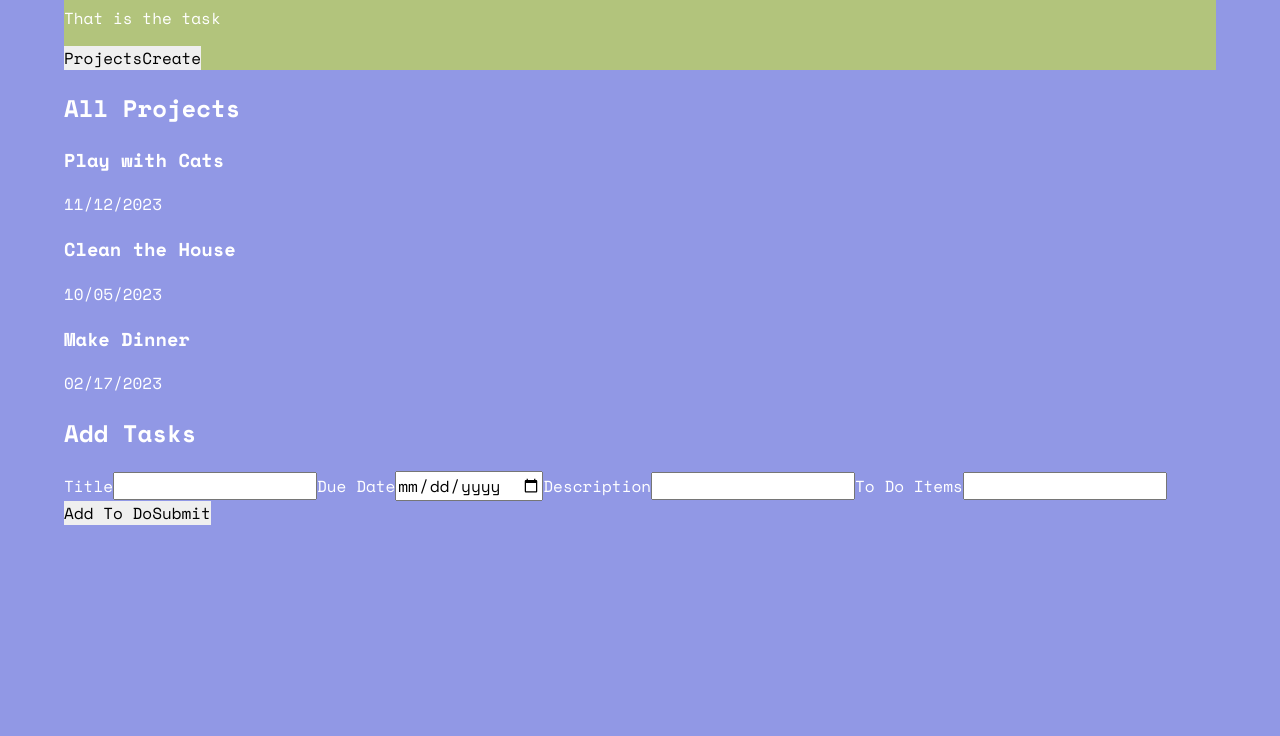
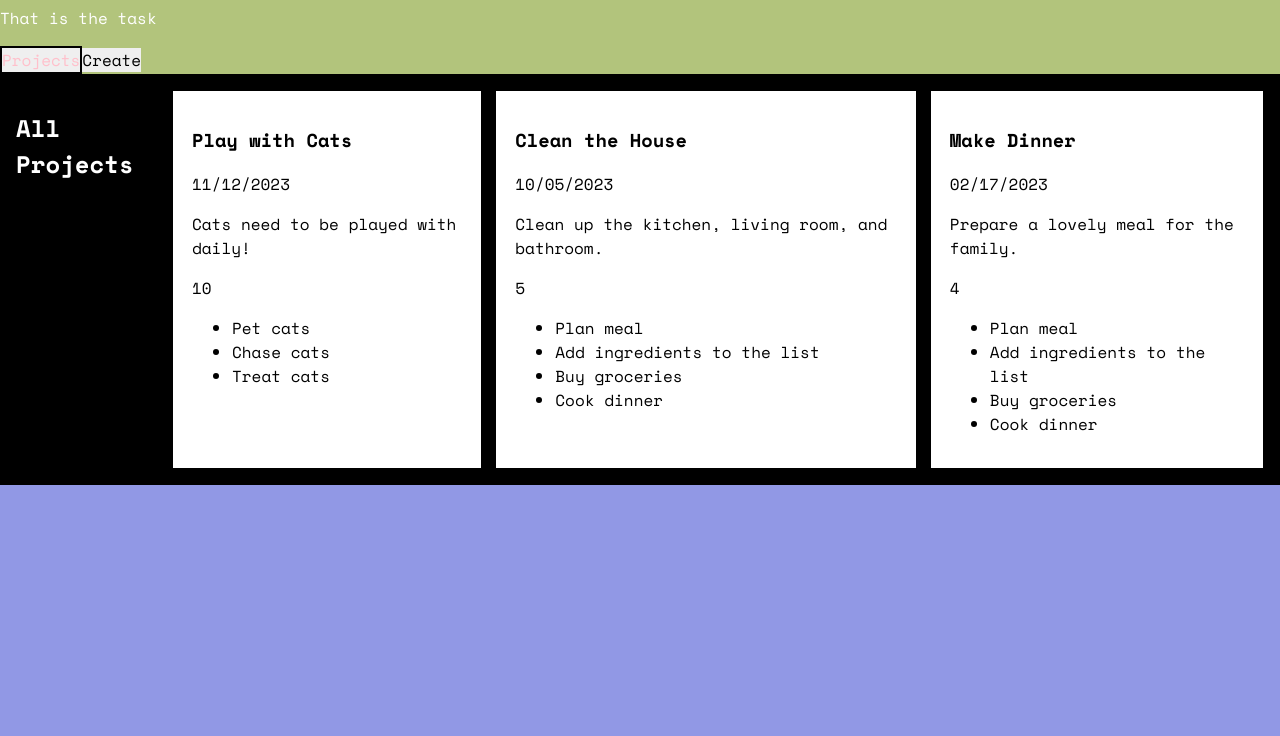
Before and after one commit to ShelbyEliza/odin-to-do-list, a website built with webpack: page template.html in a window 1280 px wide. Shown: the part 85-821 px from the top of the page. Built offline with nearby package versions, Linux system fonts and the light colour scheme; a web font is replaced by a local one.

Commit message:
Add switch between pages, reorganize classes

```diff
--- /dev/null
+++ b/src/cardController.js
@@ -0,0 +1,54 @@
+import { HTMLElement } from "./helper";
+
+class AllCards {
+	constructor(pageWrapper) {
+		this.wrapper = new HTMLElement("div", "all-cards-wrapper", pageWrapper);
+		this.allCardsHeading = new HTMLElement(
+			"h2",
+			"page-heading",
+			this.wrapper.dom,
+			"All Projects"
+		);
+	}
+}
+
+class Card {
+	constructor(parentElement, title, dueDate, description, priority, todos) {
+		this.wrapper = new HTMLElement("div", "card-wrapper", parentElement);
+		this.title = new HTMLElement("h3", "title", this.wrapper.dom, title);
+		this.dueDate = new HTMLElement("p", "due-date", this.wrapper.dom, dueDate);
+		this.description = new HTMLElement(
+			"p",
+			"description",
+			this.wrapper.dom,
+			description
+		);
+		this.priority = new HTMLElement(
+			"p",
+			"priority",
+			this.wrapper.dom,
+			priority
+		);
+		this.todoWrapper = new HTMLElement("ul", "todos-wrapper", this.wrapper.dom);
+		todos.forEach((todo) => {
+			new HTMLElement("li", "todo", this.todoWrapper.dom, todo);
+		});
+	}
+}
+
+class CardController {
+	constructor(pageWrapper, data) {
+		this.allCardsWrapper = new AllCards(pageWrapper);
+		if (data) {
+			data.forEach((project) => {
+				new Card(this.allCardsWrapper.dom);
+			});
+		}
+	}
+
+	addCard(projectProps) {
+		new Card(this.allCardsWrapper.wrapper.dom, ...projectProps);
+	}
+}
+
+export { CardController };
--- a/src/create.js
+++ b/src/create.js
@@ -1,8 +1,10 @@
 import { HTMLElement, InputElement, Button } from "./helper";
 
 class CreateForm {
-	constructor(parentEl) {
-		this.wrapper = new HTMLElement("div", "form-wrapper", parentEl);
+	constructor(parentElement) {
+		// this.wrapper = new HTMLElement("div", "form-wrapper", parentEl);
+		this.wrapper = new HTMLElement("div", "form-wrapper");
+
 		this.form = new HTMLElement("form", "", this.wrapper.dom);
 		this.formTitle = new HTMLElement(
 			"h2",
@@ -66,7 +68,9 @@ class CreateForm {
 			"Submit"
 		);
 	}
-
+	appendToDom(parentEl) {
+		parentEl.appendChild(this.wrapper.dom);
+	}
 	todosList = [];
 }
 export { CreateForm };
--- /dev/null
+++ b/src/header.js
@@ -0,0 +1,21 @@
+import { HTMLElement } from "./helper";
+
+export class HeaderController {
+	constructor(parentEl) {
+		this.header = new HTMLElement("header", "site-header", parentEl);
+
+		new HTMLElement(
+			"h1",
+			"site-title-el",
+			this.header.getElement(),
+			"To Do Or Not To Do?"
+		);
+
+		new HTMLElement(
+			"p",
+			"site-sub-title-el",
+			this.header.getElement(),
+			"That is the task"
+		);
+	}
+}
--- a/src/helper.js
+++ b/src/helper.js
@@ -9,7 +9,11 @@ class HTMLElement {
 		if (textContent) {
 			this.dom.textContent = textContent;
 		}
-		this.parentElement.appendChild(this.dom);
+		if (parentElement) {
+			this.parentElement.appendChild(this.dom);
+		} else {
+			console.log("Element has not been appended to dom");
+		}
 	}
 	getElement() {
 		return this.dom;
--- a/src/index.js
+++ b/src/index.js
@@ -1,47 +1,60 @@
 import "./styles.css";
 
 import { HTMLElement } from "./helper.js";
-import { ProjectController } from "./projects.js";
 import { NavController } from "./nav.js";
 import { CreateForm } from "./create";
 import Data from "./data.json";
 import { LocalData } from "./storageAvailable";
+import { CardController } from "./cardController.js";
+import { HeaderController } from "./header";
 
+class App {
+	constructor() {
 		const fullPageDiv = document.getElementById("content");
 
 		/** Build Header Content: */
-const header = new HTMLElement("header", "site-header", fullPageDiv);
-
-new HTMLElement(
-	"h1",
-	"site-title-el",
-	header.getElement(),
-	"To Do Or Not To Do?"
-);
-
-new HTMLElement(
-	"p",
-	"site-sub-title-el",
-	header.getElement(),
-	"That is the task"
-);
+		const headerController = new HeaderController(fullPageDiv);
 
 		/** Build Page Content: */
-const pageContent = new HTMLElement("div", "page-content", fullPageDiv);
+		this.pageContent = new HTMLElement("div", "page-content", fullPageDiv);
+
+		/** Build AllCards DOM: */
+		const cardController = new CardController(this.pageContent.dom);
+
+		/** Build Create Form: */
+		const createView = new CreateForm();
 
 		/** Create NavBar: */
-const navView = new NavController(header.dom);
+		this.setPrevTab("projects");
+		const navView = new NavController(headerController.header.dom);
 
 		navView.homeTab.dom.addEventListener("click", (e) => {
 			e.preventDefault();
 			navView.switchActiveTab(e.target);
+			this.controlNav(e.target.id, cardController.allCardsWrapper.wrapper);
 		});
 		navView.createTab.dom.addEventListener("click", (e) => {
 			e.preventDefault();
 			navView.switchActiveTab(e.target);
+			this.controlNav(e.target.id, createView.wrapper);
 		});
 
-const projectsView = new ProjectController(pageContent.getElement());
-const createView = new CreateForm(pageContent.getElement());
 		/** Storage Control: */
-let localStore = new LocalData("projects", Data.projects, projectsView);
+		let localStore = new LocalData("projects", Data.projects, cardController);
+	}
+	/** Control Navigation Function: */
+	controlNav(newTab, module) {
+		if (newTab !== this.prevTab) {
+			while (this.pageContent.dom.firstChild) {
+				this.pageContent.dom.removeChild(this.pageContent.dom.firstChild);
+			}
+			this.pageContent.dom.appendChild(module.dom);
+			this.setPrevTab(newTab);
+		}
+	}
+	setPrevTab(aNewTab) {
+		this.prevTab = aNewTab;
+	}
+}
+
+let app = new App();
--- a/src/nav.js
+++ b/src/nav.js
@@ -23,7 +23,9 @@ class Navbar {
 	}
 	setActiveTab(tab) {
 		this.activeTab = tab;
-		console.log(tab);
+	}
+	addClass(element, className) {
+		element.classList.add(className);
 	}
 }
 
@@ -43,16 +45,14 @@ class NavController {
 		this.parentEl = parentEl;
 		this.nav = new Navbar("nav", "navbar", this.parentEl);
 		this.homeTab = new NavButton("button", "tab", this.nav.dom, "Projects");
+		this.homeTab.dom.classList.add("active");
 		this.createTab = new NavButton("button", "tab", this.nav.dom, "Create");
 
 		this.nav.addTab(this.homeTab);
 		this.nav.addTab(this.createTab);
 		this.nav.setActiveTab(this.homeTab);
-		console.log(this.homeTab);
-		console.log(this.nav.activeTab);
 	}
 	switchActiveTab(selectedTab) {
-		console.log(selectedTab.id, this.nav);
 		this.nav.allTabs.forEach((tab) => {
 			if (selectedTab.id !== this.nav.activeTab.id) {
 				if (tab.dom.id === selectedTab.id) {
--- a/src/storageAvailable.js
+++ b/src/storageAvailable.js
@@ -31,7 +31,7 @@ function LocalData(location, data, projViewObj) {
 	} else {
 		if (Storage.length > 0) {
 			/** user has existing storage */
-			console.log(Storage);
+			console.log("User has existing Storage:", Storage);
 		} else {
 			/** TODO: Remove Dumbie Data */
 			setLocalStorage(location, data, projViewObj);
@@ -50,7 +50,7 @@ function setLocalStorage(location, data, projViewObj) {
 			for (const prop in project) {
 				keys.push(project[prop]);
 			}
-			projViewObj.createProject(keys);
+			projViewObj.addCard(keys);
 		});
 	}
 }
--- a/src/styles.css
+++ b/src/styles.css
@@ -46,7 +46,7 @@ button:hover {
 }
 
 #content {
-	width: 90%;
+	/* width: 90%; */
 	margin: 0 auto;
 }
 .site-header {
@@ -56,3 +56,18 @@ button:hover {
 	color: pink;
 	border: 2px solid black;
 }
+
+/** Cards: */
+
+.all-cards-wrapper {
+	background-color: black;
+	display: flex;
+	padding: 1rem;
+	gap: 0.8rem;
+}
+.card-wrapper {
+	background-color: white;
+	color: black;
+	padding: 1rem 1.2rem;
+	border: 1px solid black;
+}
```
Lines whose indentation alone changed are shown as unchanged.
